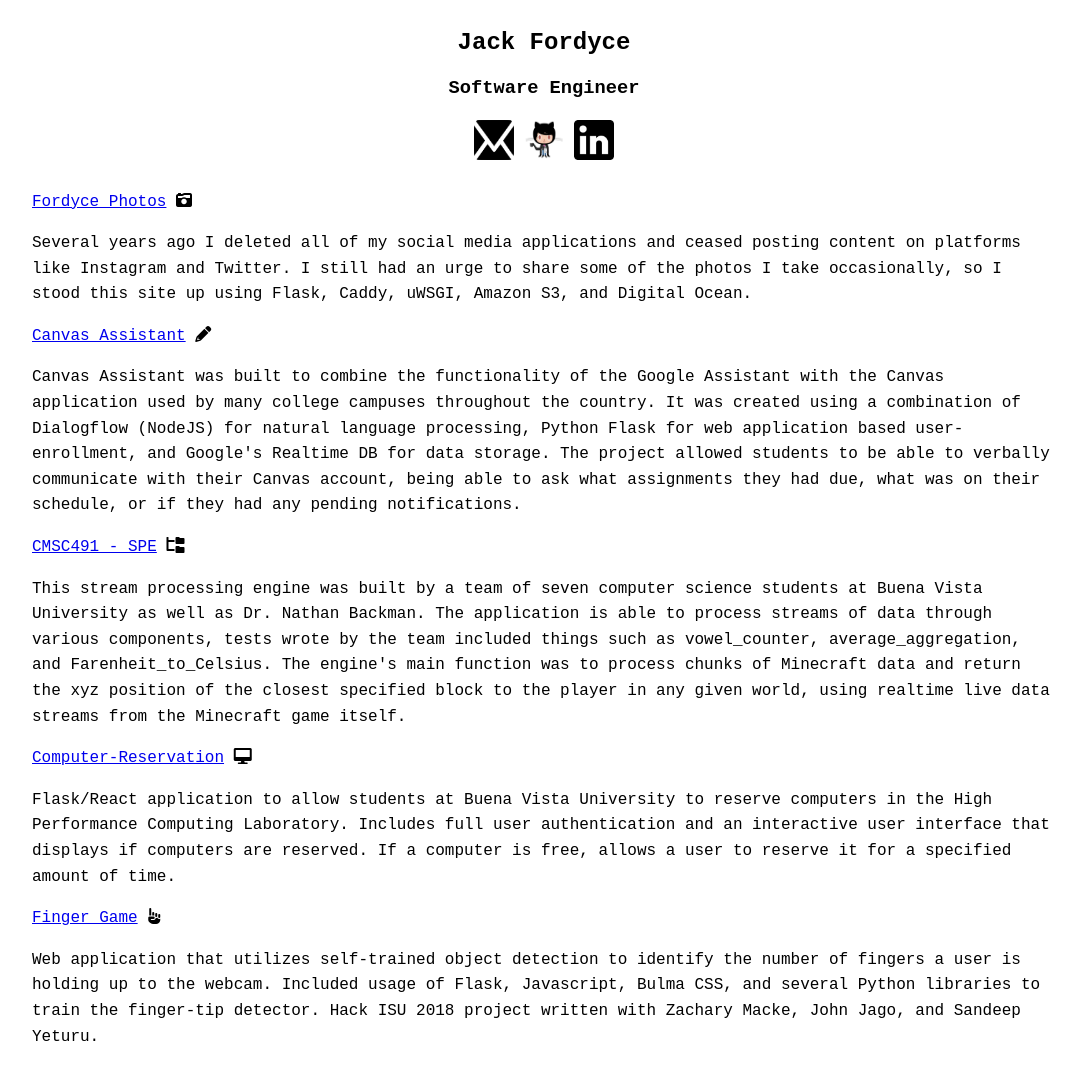
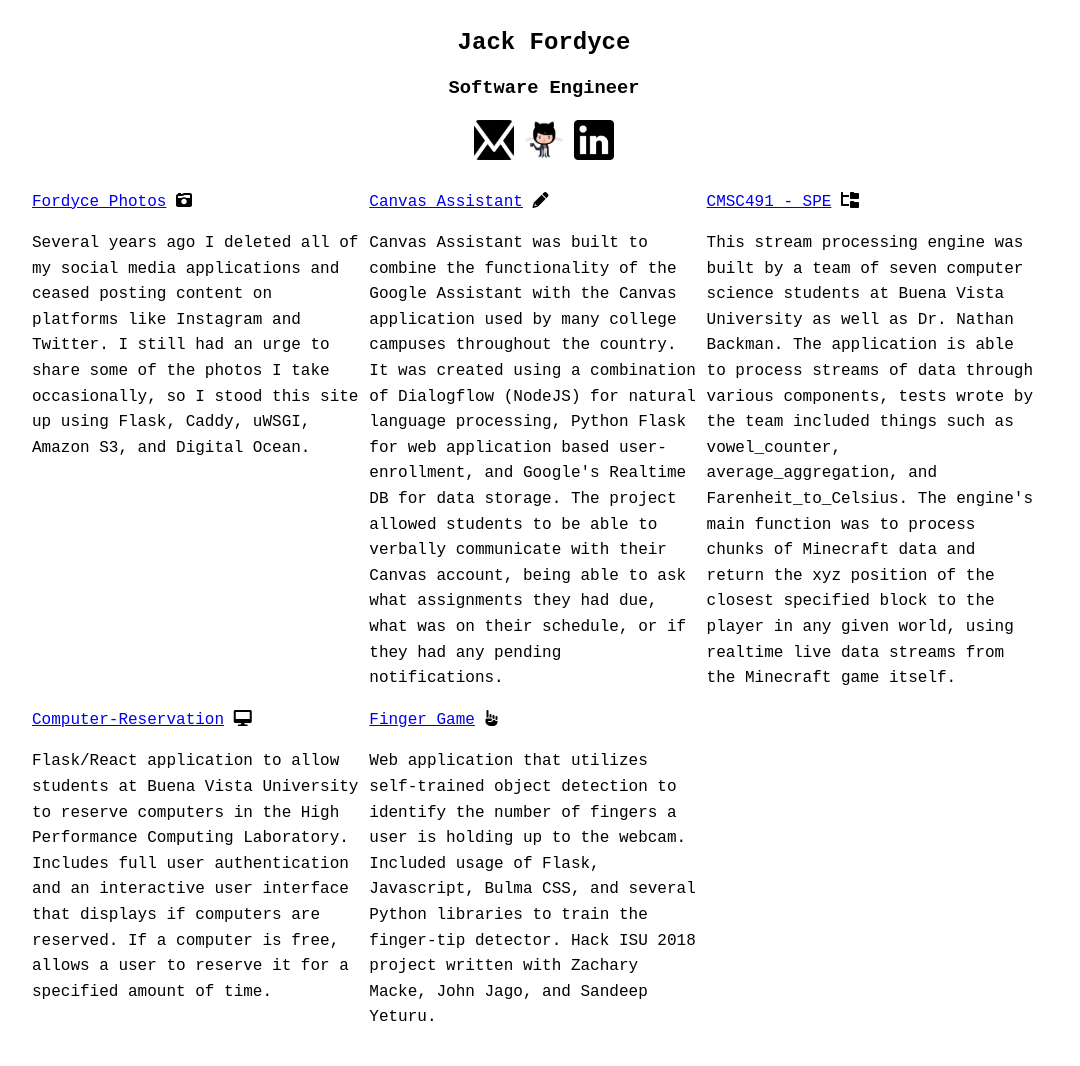
Before and after one commit to jackmford/personal-website-MK2, a Flask app: page / in a window 1280 px wide. Shown: the part 204-1270 px from the top of the page, without its empty margins (96-1176 px from the left). After the commit the page ends 1225 px from the top, so only its background shows below. Run offline with Flask 2, Linux system fonts and the light colour scheme.

Commit message:
dont like this style but learning how it works

```diff
--- a/app/static/css/index.css
+++ b/app/static/css/index.css
@@ -9,6 +9,14 @@ body{
 	margin: auto;
 	overflow: hidden;
 }
+
+.container .snippet {
+	width: 32%;
+	display: inline-block;
+	margin: auto;
+	vertical-align: top;
+}
+
 #navbar{
 	margin-top: 8px;
 }
@@ -33,3 +41,9 @@ body{
 	width: 40px;
 	height: 40px;
 }
+
+@media(max-width:800px){
+	.container .snippet{
+		width: 100%
+	}
+}
--- a/app/templates/index.html
+++ b/app/templates/index.html
@@ -33,7 +33,7 @@
     <section id="project-section">
       <div class="container">
         <div class="snippet">
-          <span class="proj-p-title"><a href=https://github.com/jackmford/fordycephotos target="_blank">Fordyce Photos</a> <i class="fas fa-camera-retro"></i></span>
+          <a href=https://github.com/jackmford/fordycephotos target="_blank">Fordyce Photos</a> <i class="fas fa-camera-retro"></i>
           <p class="proj-p-des">Several years ago I deleted all of my social media applications and ceased posting content on platforms like Instagram and Twitter. I still had an urge to share some of the photos I take occasionally, so I stood this site up using Flask, Caddy, uWSGI, Amazon S3, and Digital Ocean.</p>
         </div>
         <div class="snippet">
@@ -44,6 +44,8 @@
           <span class="proj-p-title"><a href=https://github.com/nathan-backman/cmsc491-SPE target="_blank">CMSC491 - SPE</a> <i class="fas fa-folder-tree"></i></span>
           <p class="proj-p-des">This stream processing engine was built by a team of seven computer science students at Buena Vista University as well as Dr. Nathan Backman. The application is able to process streams of data through various components, tests wrote by the team included things such as vowel_counter, average_aggregation, and Farenheit_to_Celsius. The engine's main function was to process chunks of Minecraft data and return the xyz position of the closest specified block to the player in any given world, using realtime live data streams from the Minecraft game itself.</p>
         </div>
+      </div>
+      <div class="container">
         <div class="snippet">
           <span class="proj-p-title"><a href=https://github.com/jackmford/Computer-Reservation-System target="_blank">Computer-Reservation</a> <i class="fas fa-desktop"></i></span>
           <p class="proj-p-des">Flask/React application to allow students at Buena Vista University to reserve computers in the High Performance Computing Laboratory. Includes full user authentication and an interactive user interface that displays if computers are reserved. If a computer is free, allows a user to reserve it for a specified amount of time.</p>
```
